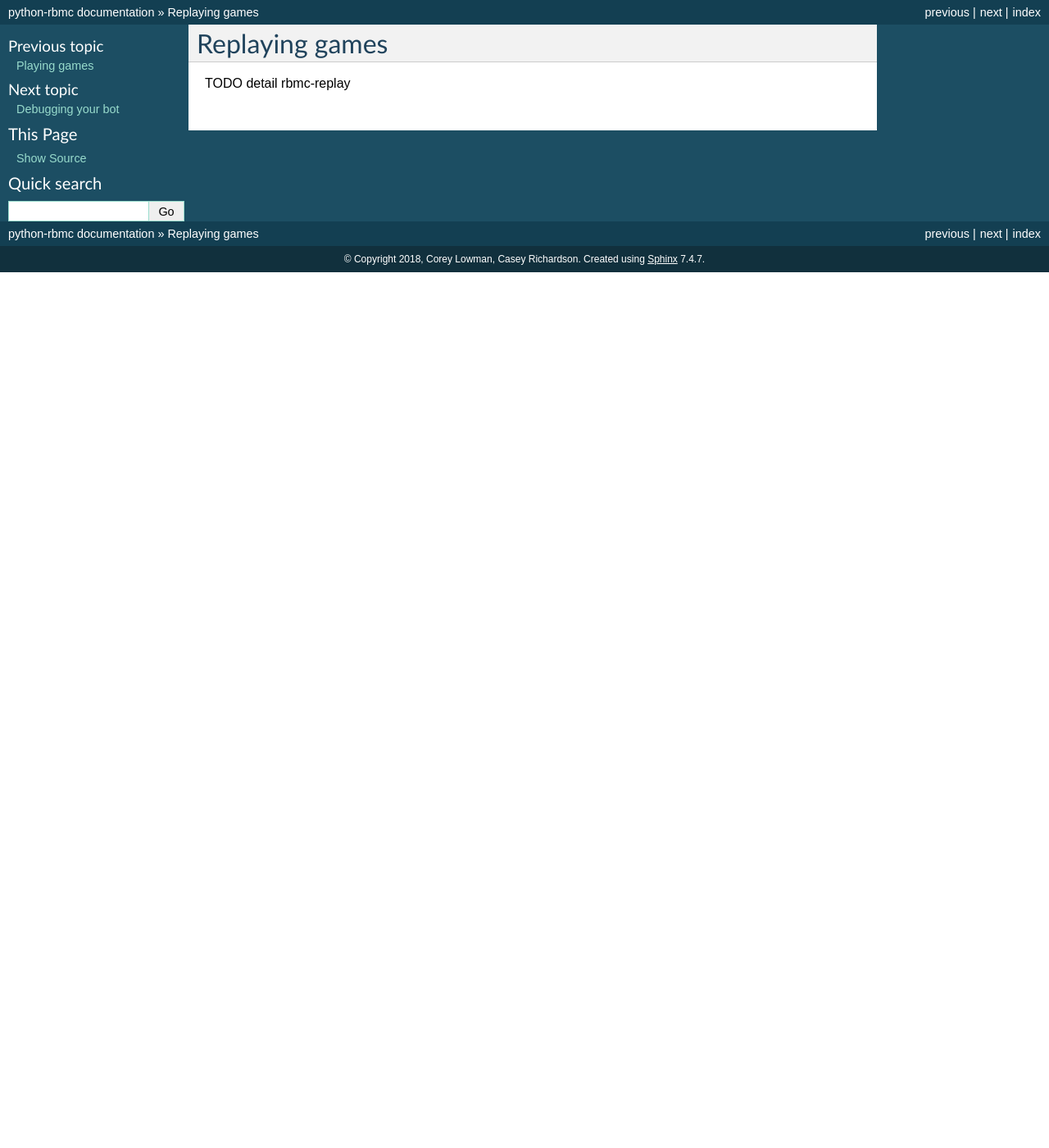
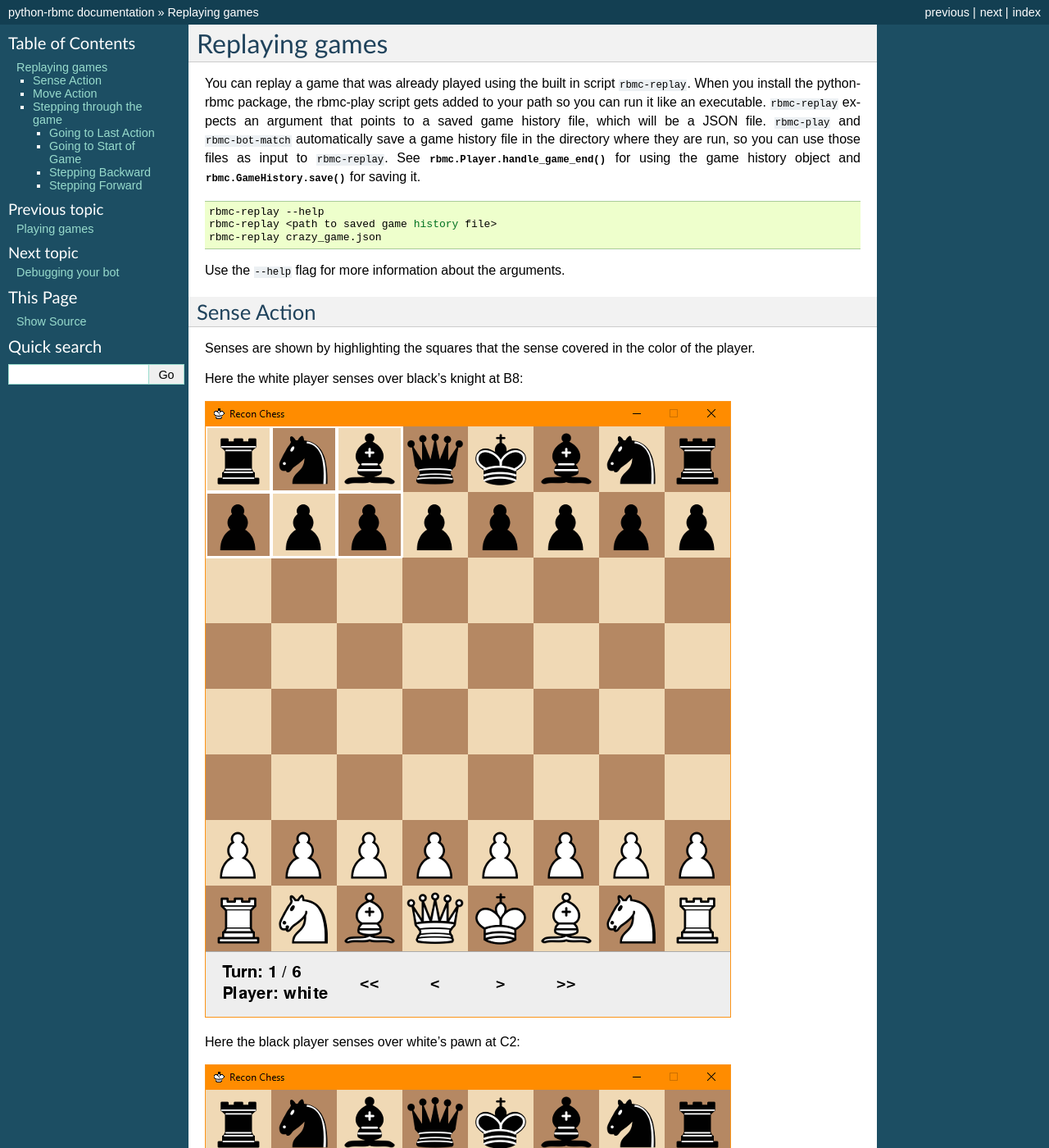
Before and after one commit to reconnaissanceblindchess/reconchess, a Sphinx documentation site: the page built from docs/source/bot_replay.rst, in a window 1280 px wide and 1400 px high. Shown: the whole window at 82% size. Built offline with Sphinx 7.4.7, drawn with Linux system fonts in a browser that asks for light colours; some of the changed text lies outside the part shown.

Commit message:
Filling out rbmc-replay section of docs

```diff
--- a/docs/source/bot_replay.rst
+++ b/docs/source/bot_replay.rst
@@ -1,4 +1,84 @@
 Replaying games
 ===============
 
-TODO detail rbmc-replay
+You can replay a game that was already played using the built in script :code:`rbmc-replay`. When you install the
+python-rbmc package, the rbmc-play script gets added to your path so you can run it like an executable.
+:code:`rbmc-replay` expects an argument that points to a saved game history file, which will be a JSON file.
+:code:`rbmc-play` and :code:`rbmc-bot-match` automatically save a game history file in the directory where they are run,
+so you can use those files as input to :code:`rbmc-replay`. See :meth:`rbmc.Player.handle_game_end` for using the
+game history object and :meth:`rbmc.GameHistory.save` for saving it.
+
+.. code-block:: bash
+
+    rbmc-replay --help
+    rbmc-replay <path to saved game history file>
+    rbmc-replay crazy_game.json
+
+Use the :code:`--help` flag for more information about the arguments.
+
+Sense Action
+------------
+
+Senses are shown by highlighting the squares that the sense covered in the color of the player.
+
+Here the white player senses over black's knight at B8:
+
+.. image:: _static/white_sense.png
+    :target: _static/white_sense.png
+
+Here the black player senses over white's pawn at C2:
+
+.. image:: _static/black_sense.png
+    :target: _static/black_sense.png
+
+Move Action
+-----------
+
+Moves are shown by highlighting the square the piece moved from, and the square the piece moved to.
+
+Here the white player moves their knight from B1 to C3:
+
+.. image:: _static/white_move.png
+    :target: _static/white_move.png
+
+Here the black player moves their pawn from C7 to C5:
+
+.. image:: _static/black_move.png
+    :target: _static/black_move.png
+
+Stepping through the game
+-------------------------
+
+There are 4 buttons at the bottom of the window that you can use to step through the game.
+
+Going to Last Action
+^^^^^^^^^^^^^^^^^^^^
+
+The :code:`>>` button goes to the last action of the game.
+
+.. image:: _static/goto_end.gif
+    :target: _static/goto_end.gif
+
+Going to Start of Game
+^^^^^^^^^^^^^^^^^^^^^^
+
+The :code:`<<` button goes to the start of the game.
+
+.. image:: _static/goto_start.gif
+    :target: _static/goto_start.gif
+
+Stepping Backward
+^^^^^^^^^^^^^^^^^
+
+The :code:`<` button goes to the previous action taken.
+
+.. image:: _static/backwards.gif
+    :target: _static/backwards.gif
+
+Stepping Forward
+^^^^^^^^^^^^^^^^
+
+The :code:`>` button goes to the next action taken.
+
+.. image:: _static/forwards.gif
+    :target: _static/forwards.gif
```
Also changed, not shown: docs/source/_static/backwards.gif (added), docs/source/_static/black_move.png (added), docs/source/_static/black_sense.png (added), docs/source/_static/forwards.gif (added), docs/source/_static/goto_end.gif (added), docs/source/_static/goto_start.gif (added), docs/source/_static/white_move.png (added), docs/source/_static/white_sense.png (added).
